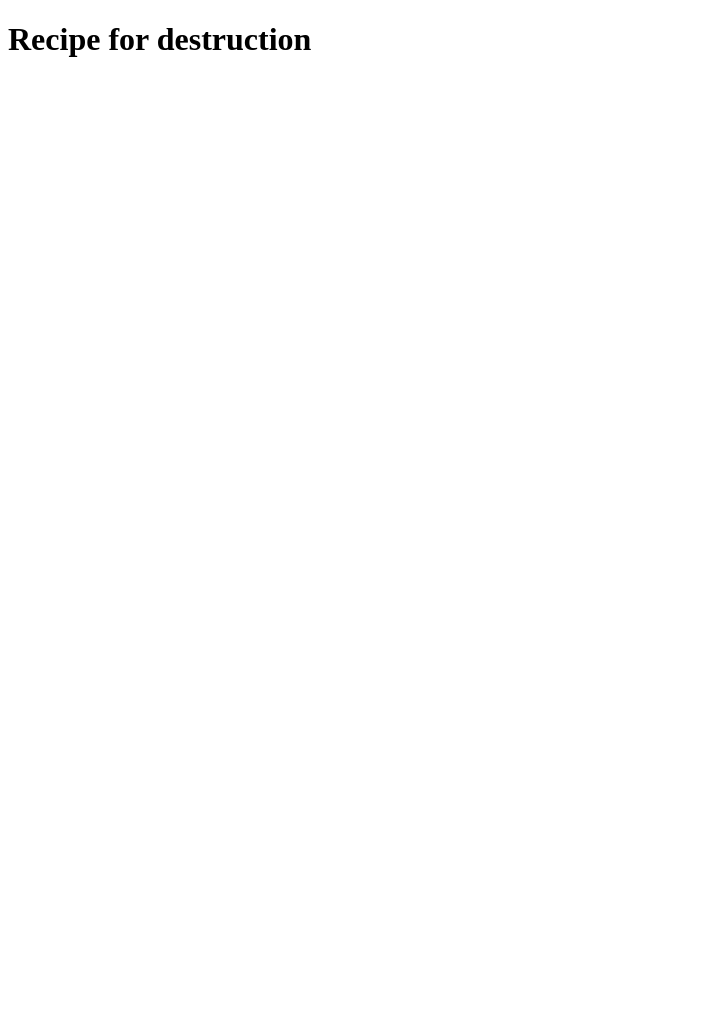
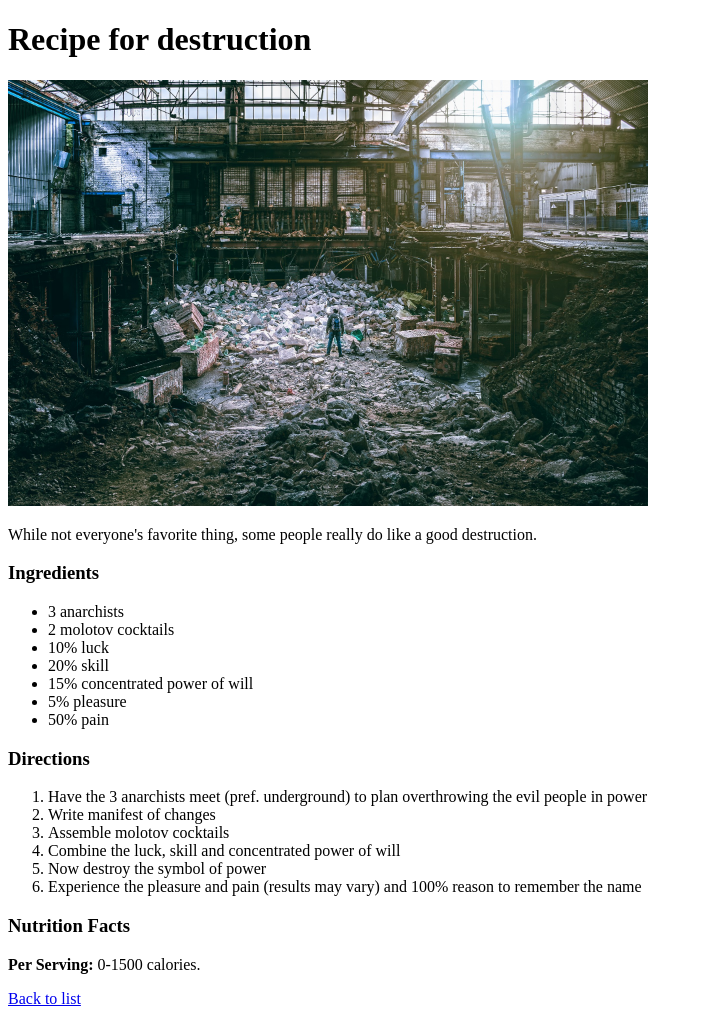
Before and after one commit to jacobfredsoee/TOP_recipes, a plain HTML site: page recipes/destruction.html in a window 1280 px wide. Shown: the whole page, without its empty margins (0-703 px from the left). Before the commit the page ends 800 px from the top, so only its background shows below. Drawn offline with Linux system fonts and the light colour scheme.

Commit message:
All recipes done

```diff
--- a/recipes/destruction.html
+++ b/recipes/destruction.html
@@ -6,5 +6,34 @@
 </head>
 <body>
     <h1>Recipe for destruction</h1>
+    <img src="./img_destruction.jpg" alt="sandwich", width="640px">
+    <p>
+        While not everyone's favorite thing, some people
+        really do like a good destruction.
+    </p>
+    <h3>Ingredients</h3>
+    <ul>
+        <li>3 anarchists</li>
+        <li>2 molotov cocktails</li>
+        <li>10% luck</li>
+        <li>20% skill</li>
+        <li>15% concentrated power of will</li>
+        <li>5% pleasure</li>
+        <li>50% pain</li>
+    </ul>
+    <h3>Directions</h3>
+    <ol>
+        <li>Have the 3 anarchists meet (pref. underground) to plan overthrowing the evil people in power</li>
+        <li>Write manifest of changes</li>
+        <li>Assemble molotov cocktails</li>
+        <li>Combine the luck, skill and concentrated power of will</li>
+        <li>Now destroy the symbol of power</li>
+        <li>Experience the pleasure and pain (results may vary) and 100% reason to remember the name</li>
+    </ol>
+    <h3>Nutrition Facts</h3>
+    <p>
+        <b>Per Serving:</b> 0-1500 calories.
+    </p>
+    <a href="../index.html">Back to list</a>
 </body>
 </html>
```
Also changed, not shown: recipes/lasagna.html (+27 -0 lines), recipes/sandwich.html (+5 -3 lines), recipes/img_lasagna.webp (added).
